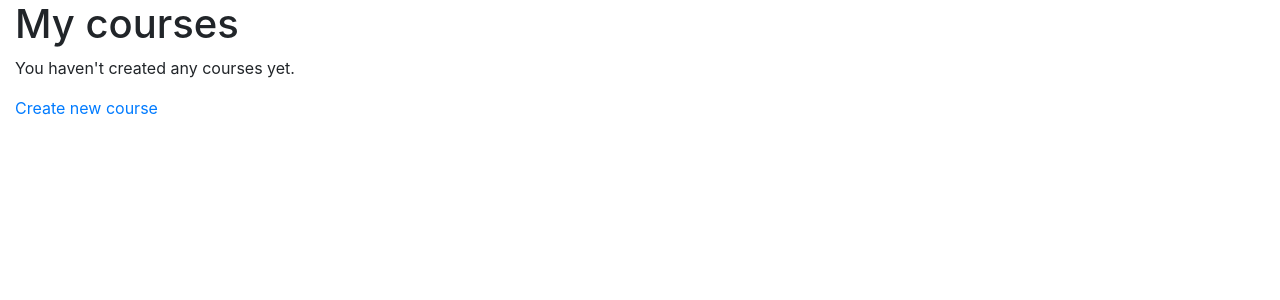
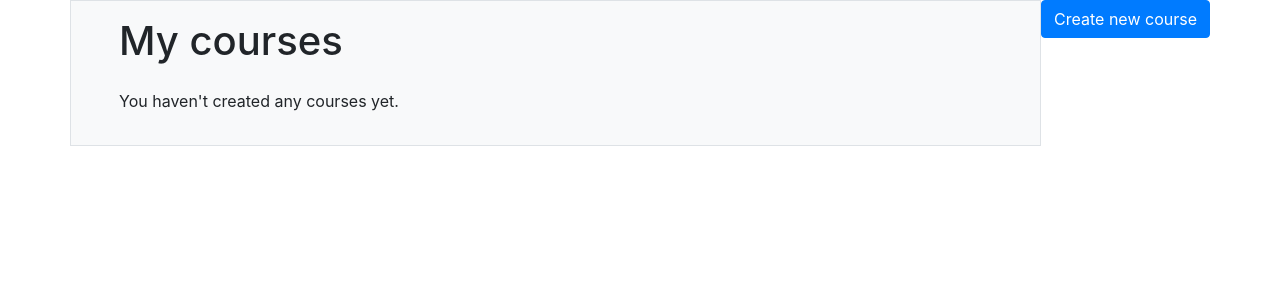
Before and after one commit to leviprice97/canvaslite, a Django app: page /course/mine/ in a window 1280 px wide. Shown: the part 56-356 px from the top of the page. Run offline with Django 3.2, Linux system fonts and the light colour scheme; the visitor is signed in with stand-in values (Sample User, id 1); data that the repository does not hold is empty; parts of the project's set-up code (start-up, migrations or seed data) failed here and were passed over; some libraries are stand-ins or nearby versions.

Commit message:
Update to instructor course list

```diff
--- a/courses/templates/courses/manage/course/list.html
+++ b/courses/templates/courses/manage/course/list.html
@@ -3,28 +3,35 @@
 {% block title %}My courses{% endblock %}
 
 {% block content %}
+<div class="container px-lg-5">
+  <div class="row mx-lg-n5">
+      <div class="col py-3 px-lg-5 border bg-light">
         <h1>My courses</h1>
-
-  <div class="module">
+        <div class="row mb-3"></div>
           {% for course in object_list %}
-      <div class="course-info">
-        <h3>{{ course.title }}</h3>
+          <div class="col-md-6 border px-lg-5">
+            <h3 class="mb-0">{{ course.title }}</h3>
+            <div class="mb-1 text-muted">{{ course.slug }}</div>
             <p>
-          <a href="{% url "course_edit" course.id %}">Edit</a>
-          <a href="{% url "course_delete" course.id %}">Delete</a>
-          <a href="{% url "course_module_update" course.id %}">Edit modules</a>
-          <a href="{% url "course_module_update" course.id %}">Edit modules</a>
+              <button type="button" class="btn btn-primary" href="{% url "course_edit" course.id %}">Edit</button>
+              <button type="button" class="btn btn-primary" href="{% url "course_delete" course.id %}">Delete</button>
+              <button type="button" class="btn btn-primary" href="{% url "course_module_update" course.id %}">Edit modules</button>
               {% if course.modules.count > 0 %}
-          <a href="{% url "module_content_list" course.modules.first.id %}">
-           Manage contents</a>
+              <button type="button" class="btn btn-primary" href="{% url "module_content_list" course.modules.first.id %}">Manage contents</button>
               {% endif %}
             </p>
-      </div>
           {% empty %}
           <p>You haven't created any courses yet.</p>
           {% endfor %}
+          </div>
+          <br>
           <p>
-      <a href="{% url "course_create" %}" class="button">Create new course</a>
+          <button type="button" class="btn btn-primary" href="{% url "course_create" %}" class="button">Create new course</button>
           </p>
+
         </div>
+  </div>
+</div>
+
+
         {% endblock %}
```
Lines whose indentation alone changed are shown as unchanged.
